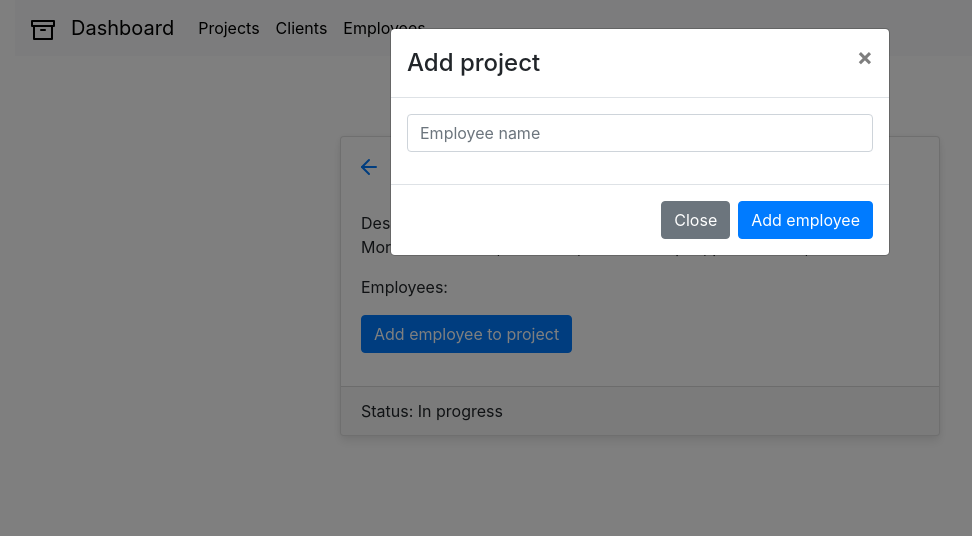
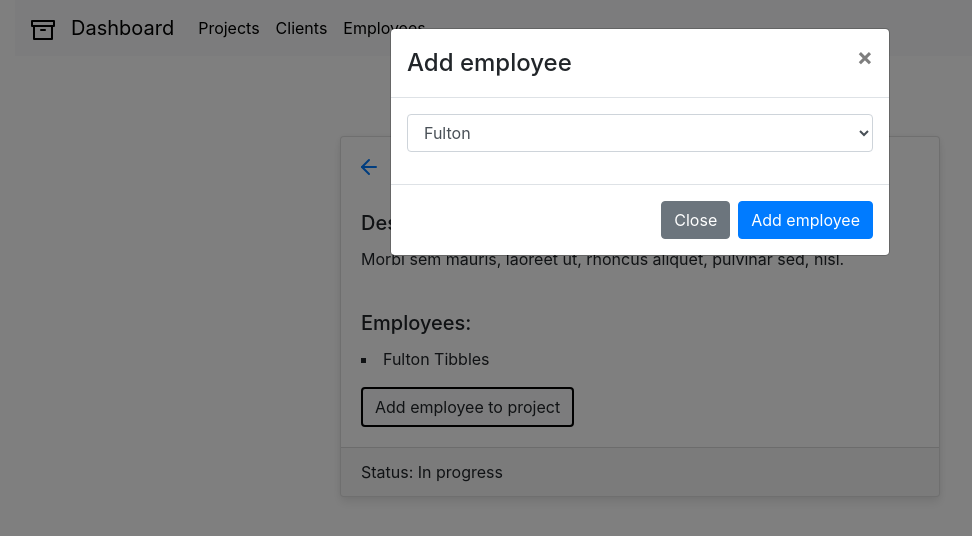
Before and after one commit to martinmolvaer/project-man, a React (Create React App) app in the folder project-man/: page /projects/1 in a window 1280 px wide. Both pictures are taken after a click on the button "Add employee to project". Shown: the top 536 px of the page, without its empty margins (0-972 px from the left). Built offline with nearby package versions, Linux system fonts and the light colour scheme.

Commit message:
add employeecard

```diff
--- a/project-man/src/App.css
+++ b/project-man/src/App.css
@@ -1,42 +1,3 @@
-.App {
-  text-align: center;
-}
-
-.App-logo {
-  height: 40vmin;
-  pointer-events: none;
-}
-
-@media (prefers-reduced-motion: no-preference) {
-  .App-logo {
-    animation: App-logo-spin infinite 20s linear;
-  }
-}
-
-.App-header {
-  background-color: #282c34;
-  min-height: 100vh;
-  display: flex;
-  flex-direction: column;
-  align-items: center;
-  justify-content: center;
-  font-size: calc(10px + 2vmin);
-  color: white;
-}
-
-.App-link {
-  color: #61dafb;
-}
-
-@keyframes App-logo-spin {
-  from {
-    transform: rotate(0deg);
-  }
-  to {
-    transform: rotate(360deg);
-  }
-}
-
 .card {
   border-radius: 4px;
   background: #fff;
@@ -44,11 +5,10 @@
   transition: 0.3s transform cubic-bezier(0.155, 1.105, 0.295, 1.12),
     0.3s box-shadow,
     0.3s -webkit-transform cubic-bezier(0.155, 1.105, 0.295, 1.12);
-
-  cursor: pointer;
 }
 
 .cardeffect:hover {
+  cursor: pointer;
   transform: scale(1.03);
   box-shadow: 0 10px 20px rgba(0, 0, 0, 0.12), 0 4px 8px rgba(0, 0, 0, 0.06);
 }
--- /dev/null
+++ b/project-man/src/components/EmployeeCard.js
@@ -0,0 +1,19 @@
+import React, { useContext } from "react";
+
+import { ProjectContext } from "../context/ProjectContext";
+
+const EmployeeCard = ({ employee, project }) => {
+  const { projects } = useContext(ProjectContext);
+
+  return (
+    <div>
+      {project.employeeId === employee.id && (
+        <li style={{ listStyleType: "square" }}>
+          {employee.first_name + " " + employee.last_name}
+        </li>
+      )}
+    </div>
+  );
+};
+
+export default EmployeeCard;
--- a/project-man/src/components/Employees.js
+++ b/project-man/src/components/Employees.js
@@ -111,11 +111,7 @@ const Employees = () => {
                 <Card.Body>
                   <Card.Title>
                     {employee.first_name} {employee.last_name}
-                    <img
-                      alt=""
-                      style={{ cardImage: "right" }}
-                      src={employee.avatar}
-                    />
+                    <img alt="" src={employee.avatar} />
                   </Card.Title>
 
                   <Card.Text>Email: {employee.email}</Card.Text>
--- a/project-man/src/components/ProjectCard.js
+++ b/project-man/src/components/ProjectCard.js
@@ -24,11 +24,7 @@ const ProjectCard = ({ project }) => {
           <Card.Text>{project.description}</Card.Text>
           <Card.Subtitle>{project.position}</Card.Subtitle>
         </Card.Body>
-        <Card.Footer>
-          {project.status}
-          <br></br>
-          Employees: {project.project_employees}
-        </Card.Footer>
+        <Card.Footer>{project.status}</Card.Footer>
       </Card>
     </Link>
   );
--- a/project-man/src/components/ProjectDetail.js
+++ b/project-man/src/components/ProjectDetail.js
@@ -4,10 +4,30 @@ import { Row, Col, Card, Button, Form, Modal } from "react-bootstrap";
 import { ProjectContext } from "../context/ProjectContext";
 import { ArrowLeft } from "react-feather";
 import { Link } from "react-router-dom";
-import Employees from "./Employees";
+import EmployeeCard from "./EmployeeCard";
 
 const ProjectDetail = () => {
   const { projects } = useContext(ProjectContext);
+  const { employees, addEmployee } = useContext(ProjectContext);
+  const [newEmployee, setNewEmployee] = useState({
+    first_name: "",
+    last_name: "",
+    email: "",
+    position: "",
+  });
+
+  const handleChange = (e) => {
+    const { name, value } = e.target;
+    setNewEmployee({ ...newEmployee, [name]: value });
+  };
+
+  const addNewEmployee = () => {
+    setShow(false);
+    addEmployee({
+      ...newEmployee,
+      id: Math.floor(Math.random() * 100),
+    });
+  };
 
   const [show, setShow] = useState(false);
 
@@ -17,13 +37,14 @@ const ProjectDetail = () => {
   const handleShow = () => setShow(true);
 
   const project = projects.filter((detail) => detail.id === Number(id))[0];
+  const employee = employees.filter((detail) => detail.id === Number(id))[0];
 
   console.log(project);
 
   return (
     <Row>
       <Col style={{ display: "flex", justifyContent: "center" }}>
-        <Card style={{ width: "600px", marginTop: "5rem", height: "300px" }}>
+        <Card style={{ width: "600px", marginTop: "5rem" }}>
           <Card.Title style={{ marginLeft: "1,5rem", marginTop: "1rem" }}>
             <Link to="/projects">
               <ArrowLeft style={{ marginLeft: "1rem", marginRight: "1rem" }} />
@@ -31,24 +52,41 @@ const ProjectDetail = () => {
             Project Name: {project.name}{" "}
           </Card.Title>
           <Card.Body>
+            <Card.Title>Description:</Card.Title>
+            <Card.Text>{project.description}</Card.Text>
+            <br></br>
             <Card.Text>
-              Description: <br></br>
-              {project.description}
+              <Card.Title>Employees:</Card.Title>
+              {employees.map((employee) => {
+                return <EmployeeCard employee={employee} project={project} />;
+              })}
             </Card.Text>
-            <Card.Text>Employees: </Card.Text>
-            <Button onClick={handleShow}>Add employee to project</Button>
+            <Button
+              style={{ border: "2px solid black" }}
+              variant="light"
+              onClick={handleShow}
+            >
+              Add employee to project
+            </Button>
             <Modal show={show} onHide={handleClose}>
               <Modal.Header closeButton>
-                <Modal.Title>Add project</Modal.Title>
+                <Modal.Title>Add employee</Modal.Title>
               </Modal.Header>
               <Modal.Body>
                 <Form>
                   <Form.Group controlId="formBasicText">
                     <Form.Control
-                      name="name"
+                      as="select"
+                      onChange={handleChange}
+                      name="first_name"
                       type="text"
-                      placeholder="Employee name"
-                    ></Form.Control>
+                      placeholder="First name"
+                    >
+                      {" "}
+                      {employees.map((employee) => {
+                        return <option>{employee.first_name}</option>;
+                      })}
+                    </Form.Control>
                   </Form.Group>
                 </Form>
               </Modal.Body>
@@ -56,7 +94,9 @@ const ProjectDetail = () => {
                 <Button variant="secondary" onClick={handleClose}>
                   Close
                 </Button>
-                <Button variant="primary">Add employee</Button>
+                <Button variant="primary" onClick={addNewEmployee}>
+                  Add employee
+                </Button>
               </Modal.Footer>
             </Modal>
           </Card.Body>
--- a/project-man/src/components/Projects.js
+++ b/project-man/src/components/Projects.js
@@ -1,5 +1,6 @@
 import React, { useState, useContext } from "react";
 
+import { useParams } from "react-router-dom";
 import { Row, Container, Form, Modal, Button, Toast } from "react-bootstrap";
 import ProjectCard from "./ProjectCard";
 import { ProjectContext } from "../context/ProjectContext";
--- a/project-man/src/context/ProjectContext.js
+++ b/project-man/src/context/ProjectContext.js
@@ -1,12 +1,9 @@
 import React, { useEffect, useContext, useState } from "react";
 import ProjectData from "../data/ProjectData.json";
+
 import EmployeeData from "../data/EmployeeData.json";
 import ClientData from "../data/ClientData.json";
-export const ProjectContext = React.createContext(
-  ProjectData,
-  EmployeeData,
-  ClientData
-);
+export const ProjectContext = React.createContext();
 
 const ProjectContextProvider = ({ children }) => {
   const [projects, setProjects] = useState(ProjectData);
```
